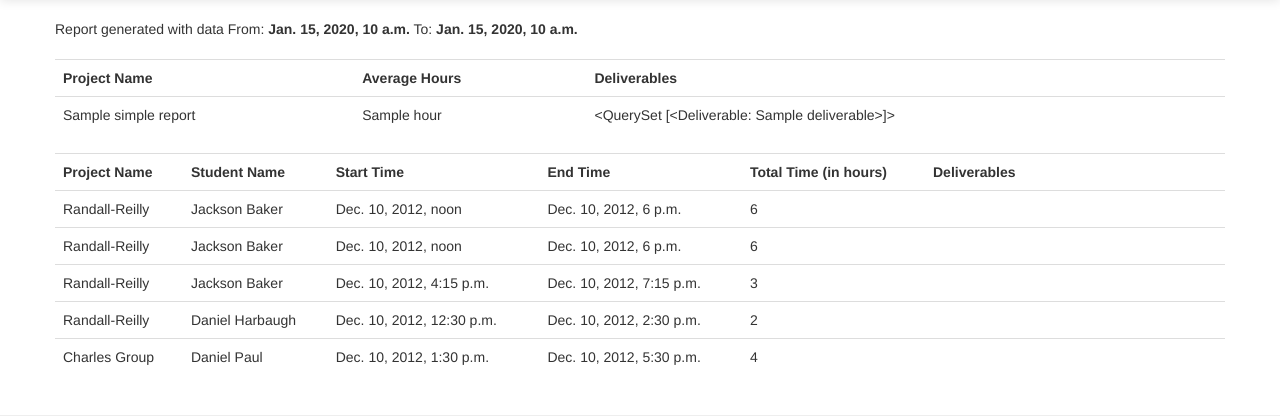
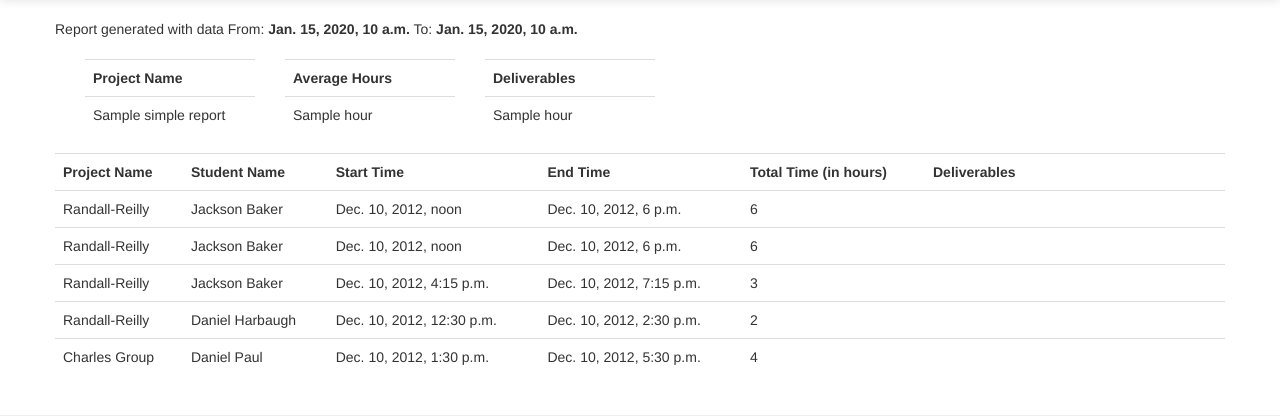
Before and after one commit to Jacksonbaker323/capstone, a Django app: template capstone/template/timeclock/report.html in a window 1280 px wide. Shown: the part 41-461 px from the top of the page. Run offline with Django 3.2, Linux system fonts and the light colour scheme; data comes from the database, SQL or seed files in the repository; tables that the repository leaves empty hold one stand-in row (values such as "Sample post"); the template is opened without the code that fills it: values that come from a table or form of the project are taken from there, most other values are stand-ins (such as "Sample title", 1, 10 or a date in 2020); parts of the project's set-up code (start-up, migrations or seed data) failed here and were passed over; some libraries are stand-ins or nearby versions.

Commit message:
Reporting
More reporting updates

```diff
--- a/capstone/template/timeclock/report.html
+++ b/capstone/template/timeclock/report.html
@@ -8,8 +8,46 @@ Report generated with data
  <br/>
  <br/>
 
+<table class="table span2">
+	<tr>
+		<th>Project Name</th>
+	</tr>
+{%for project_name in simple_report%}
+<tr>
+	<td>
+{{project_name}}
+	</td>
+	{%endfor%}
+</tr>
+</table>
+<table class="table span2">
+
+<tr><th>Average Hours </th></tr>
+{%for hour in hours%}
+<tr>
+	<td>
+{{hour}}
+	</td>
+	{%endfor%}
+</tr>
+</table>
+
+<table class="table span2">
+
+<tr><th>Deliverables</th></tr>
+{%for hour in hours%}
+<tr>
+	<td>
+{{hour}}
+	</td>
+	{%endfor%}
+</tr>
+</table>
 
 
+
+
+<!--
 <table class="table">
 	<tr>
 		<th>Project Name</th><th>Average Hours</th><th>Deliverables</th>
@@ -30,7 +68,7 @@ Report generated with data
 	</td>
 </tr>
 </table>
-
+-->
 <table class="table">
 
 <tr>
```
